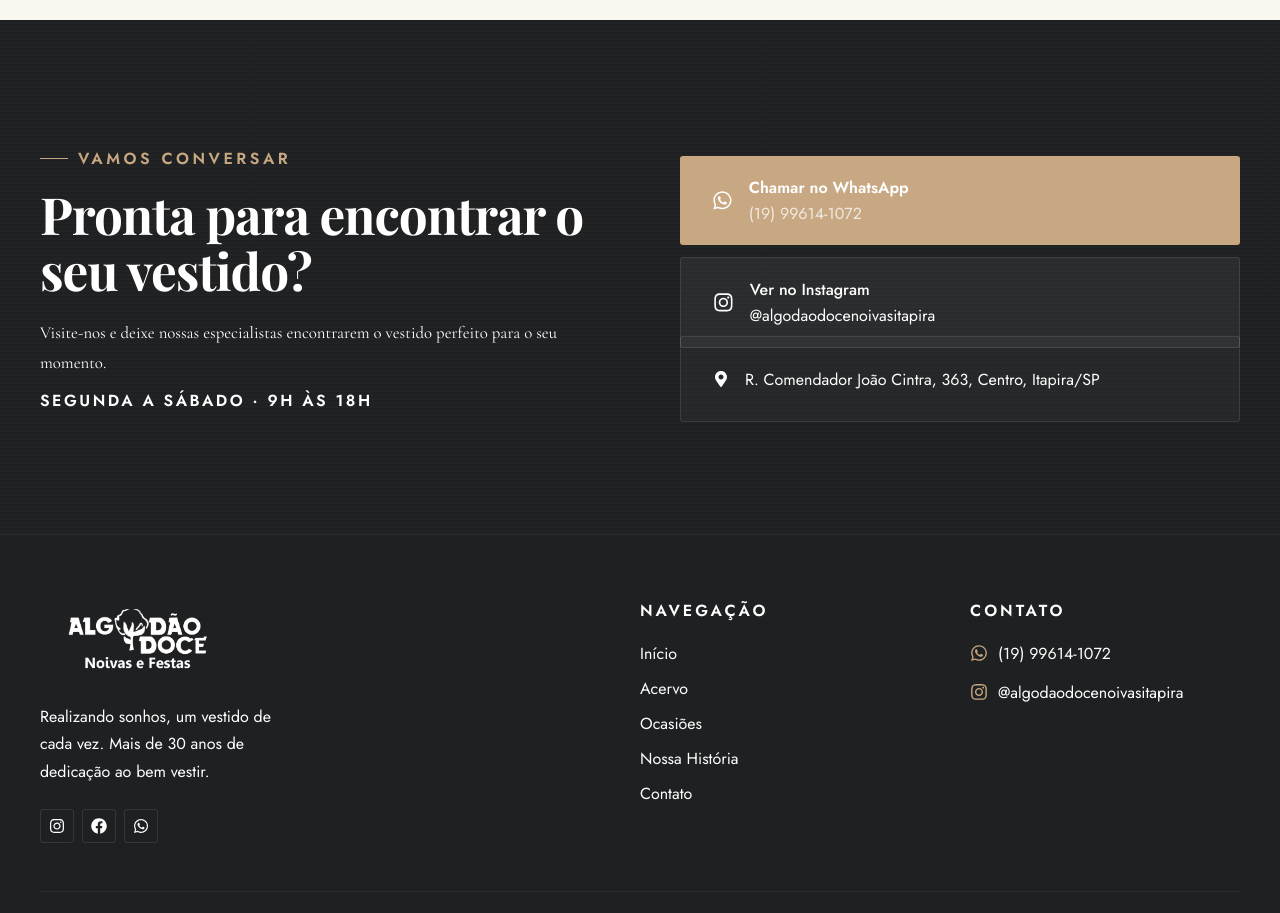
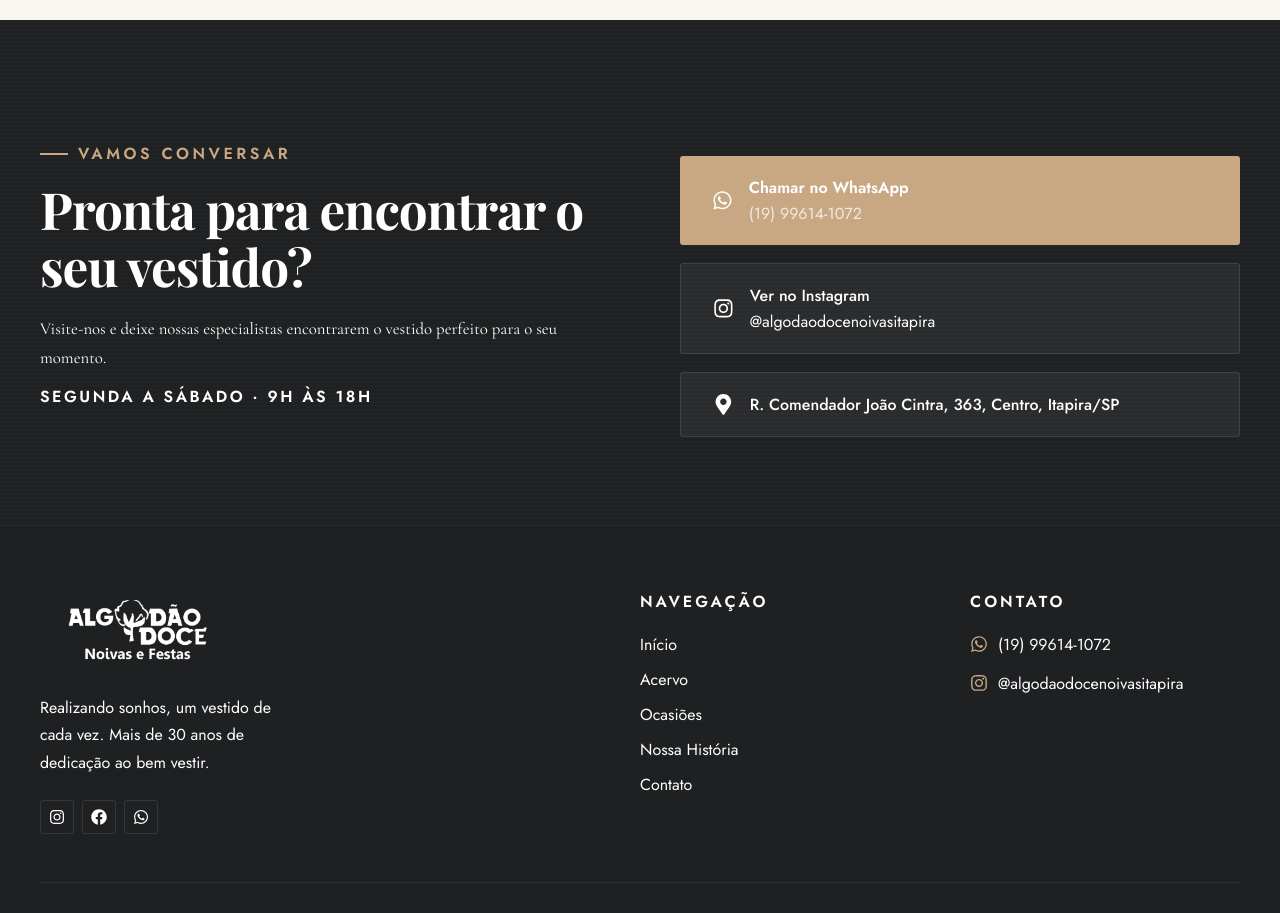
Before and after one commit to butrico31/algodao-doce, a React (Vite) app: page / in a window 1280 px wide. Shown: the part 4780-5693 px from the top of the page. Built offline with nearby package versions, Linux system fonts and the light colour scheme; a web font is replaced by a local one.

Commit message:
fix: update button styles for improved spacing and hover effects

```diff
--- a/src/components/CTASection.jsx
+++ b/src/components/CTASection.jsx
@@ -99,18 +99,13 @@ const Schedule = styled.p`
 const ActionBlock = styled.div`
   display: flex;
   flex-direction: column;
-  gap: 0;
-
-  > a + a {
-    margin-top: 12px;
-  }
+  gap: 18px;
 `
 
 const BtnPrimary = styled.a`
   display: flex;
   width: 100%;
   box-sizing: border-box;
-  min-height: 86px;
   align-items: center;
   gap: 16px;
   background: ${({ theme }) => theme.colors.orange};
@@ -147,7 +142,6 @@ const BtnSecondary = styled.a`
   display: flex;
   width: 100%;
   box-sizing: border-box;
-  min-height: 86px;
   align-items: center;
   gap: 16px;
   background: rgba(255,255,255,0.05);
@@ -186,21 +180,38 @@ const BtnTertiary = styled.a`
   display: flex;
   width: 100%;
   box-sizing: border-box;
-  min-height: 86px;
   align-items: center;
   gap: 16px;
-  background: rgba(255,255,255,0.03);
+  background: rgba(255,255,255,0.05);
   color: #fff;
   font-family: ${({ theme }) => theme.fonts.body};
   font-size: 1rem;
-  font-weight: 400;
+  font-weight: 500;
   padding: 20px 32px;
   border-radius: 3px;
   text-decoration: none;
   border: 1px solid rgba(255,255,255,0.1);
-  transition: color 0.25s;
+  transition: background 0.25s, color 0.25s, transform 0.2s;
 
-  &:hover { color: #fff; }
+  &:hover {
+    background: rgba(255,255,255,0.08);
+    color: #fff;
+    transform: translateX(4px);
+  }
+
+  svg { flex-shrink: 0; font-size: 1.3rem; align-self: center; }
+
+  .btn-text {
+    flex: 1;
+    display: flex;
+    flex-direction: column;
+    gap: 3px;
+  }
+  .btn-sub {
+    font-size: 1rem;
+    font-weight: 400;
+    opacity: 1;
+  }
 
   svg { flex-shrink: 0; align-self: center; }
 `
```
